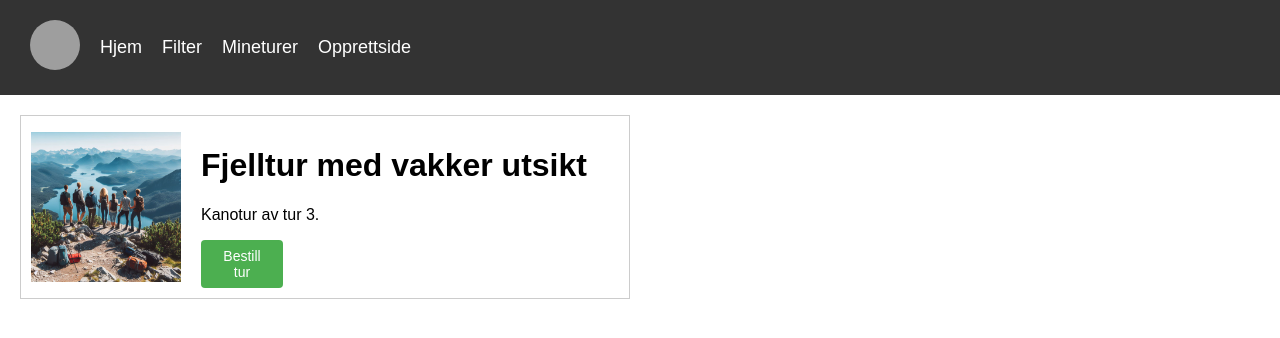
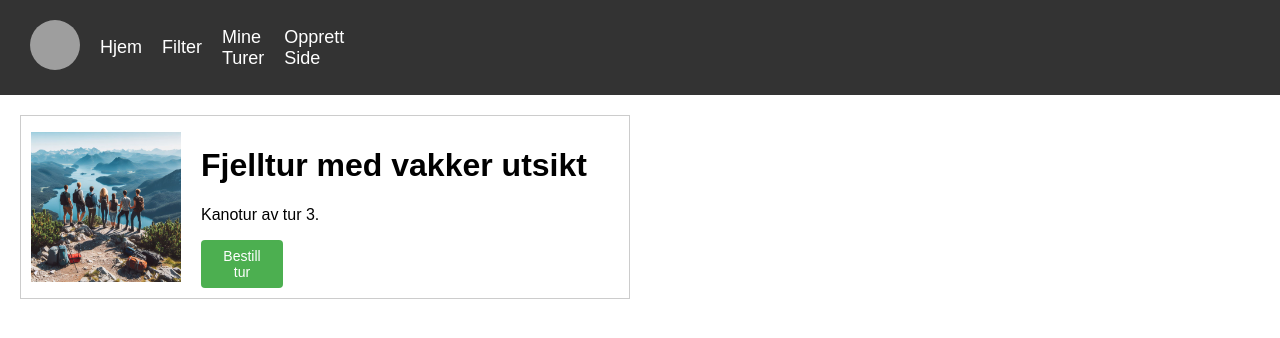
Before and after one commit to Andersm01/Gruppe20, a plain HTML site: page tur3.html in a window 1280 px wide. Drawn offline with Linux system fonts and the light colour scheme; grey boxes are pictures that could not be loaded.

Commit message:
må endringer i navigasjon

```diff
--- a/tur3.html
+++ b/tur3.html
@@ -2,7 +2,8 @@
 <html lang="en">
 <head>
   <meta charset="UTF-8">
-  <title>Tur 1 - RiveRolf</title>
+  <title>Tur 3 - Fjelltur med vakker utsikt
+  </title>
   <style>
     body {
       font-family: Arial, sans-serif;
@@ -28,7 +29,7 @@
 
     .navigation {
       display: flex;
-      margin-right: 75%;
+      margin-right: 74%;
       align-items: center;
     }
 
@@ -120,8 +121,8 @@
     <div class="navigation">
       <a href="index.html">Hjem</a>
       <a href="#">Filter</a>
-      <a href="mineturer.html">Mineturer</a>
-      <a href="opprettside.html">Opprettside</a>
+      <a href="mineturer.html">Mine Turer</a>
+      <a href="opprettside.html">Opprett Side</a>
     </div>
   </header>
 
```
Also changed, not shown: index.html (+2 -2 lines), mineturer.html (+3 -3 lines), opprettside.html (+3 -3 lines), tur1.html (+4 -4 lines), tur2.html (+4 -4 lines), tur4.html (+4 -4 lines).
